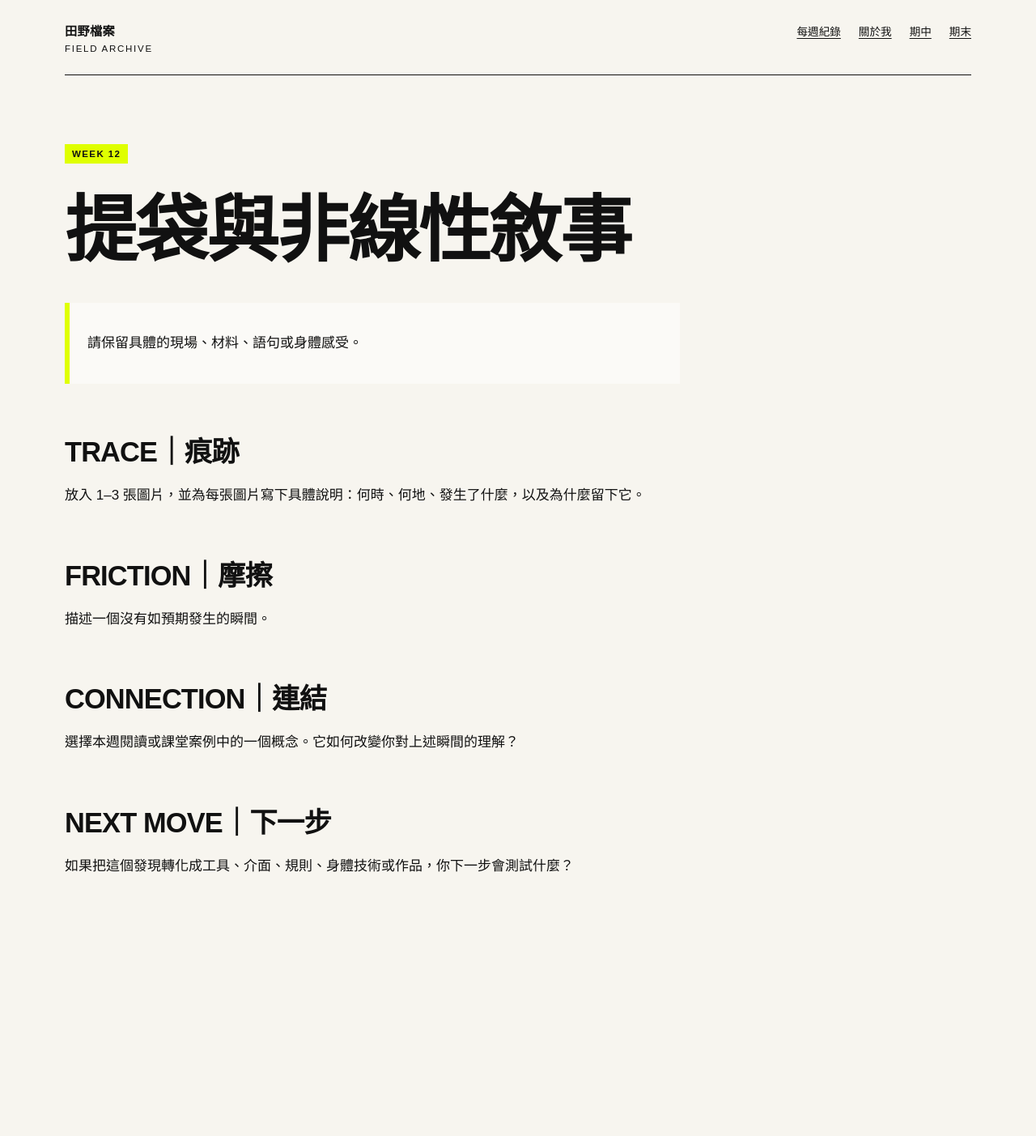
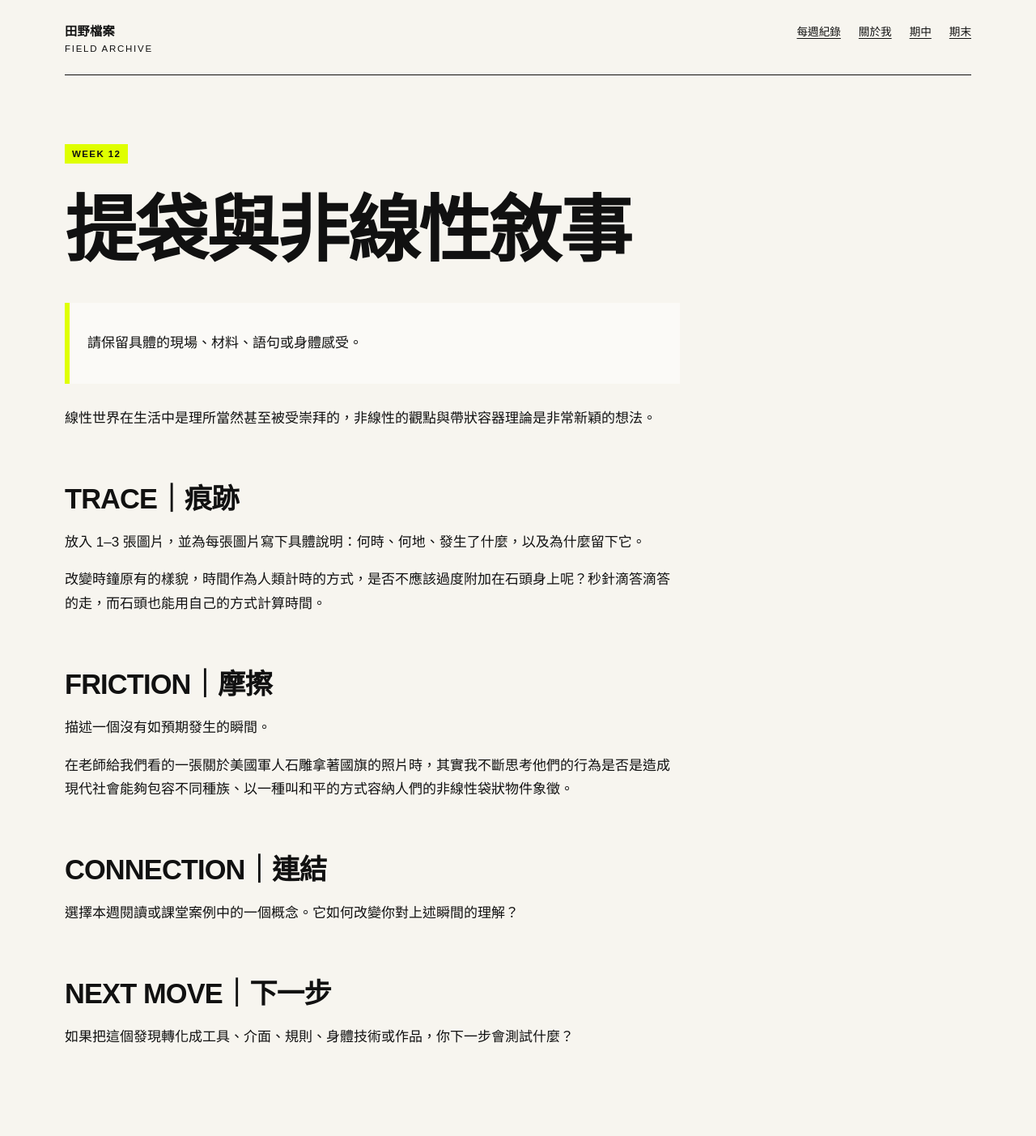
Before and after one commit to stu113590073/fieldworkarchive, a Jekyll site: the page built from weeks/week-12.md, in a window 1280 px wide. Shown: the whole page at 81% size. Built offline with Jekyll 4.4.1, drawn with Linux system fonts in a browser that asks for light colours; before the commit the page ends 1192 px from its top, so only the background shows below that.

Commit message:
Update week-12.md

```diff
--- a/weeks/week-12.md
+++ b/weeks/week-12.md
@@ -9,14 +9,23 @@ permalink: /weeks/week-12/
 
 > 請保留具體的現場、材料、語句或身體感受。
 
+
+線性世界在生活中是理所當然甚至被受崇拜的，非線性的觀點與帶狀容器理論是非常新穎的想法。
+
 ## TRACE｜痕跡
 
 放入 1–3 張圖片，並為每張圖片寫下具體說明：何時、何地、發生了什麼，以及為什麼留下它。
+
+改變時鐘原有的樣貌，時間作為人類計時的方式，是否不應該過度附加在石頭身上呢？秒針滴答滴答的走，而石頭也能用自己的方式計算時間。
+
+
+
 
 ## FRICTION｜摩擦
 
 描述一個沒有如預期發生的瞬間。
 
+在老師給我們看的一張關於美國軍人石雕拿著國旗的照片時，其實我不斷思考他們的行為是否是造成現代社會能夠包容不同種族、以一種叫和平的方式容納人們的非線性袋狀物件象徵。
 
 ## CONNECTION｜連結
 
```
